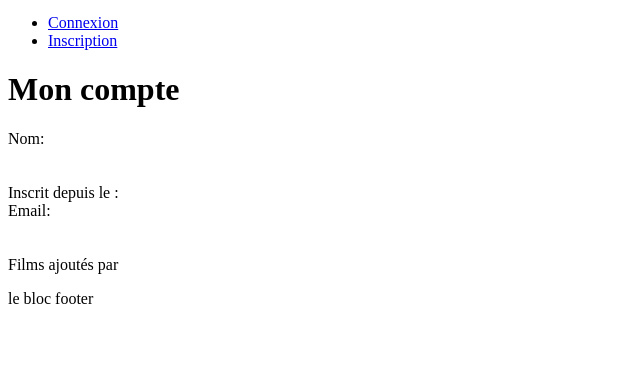
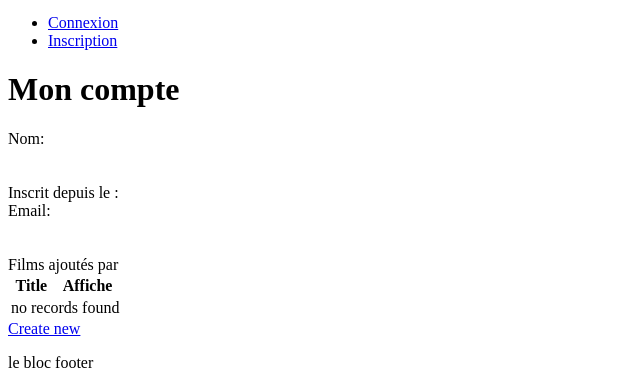
Before and after one commit to YannGendreau/Francecam, a Symfony app: template templates/user/index.html.twig in a window 1280 px wide. Shown: the part 1059-1447 px from the top of the page, without its empty margins (0-640 px from the left). Before the commit the page ends 1363 px from the top, so only its background shows below. Run offline with Twig, Linux system fonts and the light colour scheme; the template is opened without the code that fills it, so the values that code supplies are empty; some libraries are stand-ins or nearby versions.

Commit message:
MODIF PROFILE PAGE, ADMIN FILM, FILM ENTITY Liste des films par utilisateur, UPDATED AT

```diff
--- a/templates/user/index.html.twig
+++ b/templates/user/index.html.twig
@@ -20,10 +20,38 @@
 		<div>{{app.user.email}}</div><br>
 		<div>Films ajoutés par
 			{{app.user.name}}</div>
-		<div>
-			{% for film in app.user.film|length %}
-				{{film.title}}
-			{% endfor %}
-		</div>
+
+
+		<table class="table">
+			<thead>
+				<tr>
+
+					<th>Title</th>
+					<th>Affiche</th>
+				</tr>
+			</thead>
+			<tbody>
+				{% for film in app.user.film %}
+					<tr>
+
+						<td>{{ film.title }}</td>
+						<td><img src="{{ film.posterFile }}" alt=""></td>
+
+
+						<td>
+							<a href="{{ path('film_show', {'slug': film.slug}) }}">show</a>
+							<a href="{{ path('film_edit', {'slug': film.slug}) }}">edit</a>
+							{{ include('film/_delete_form.html.twig') }}
+						</td>
+					</tr>
+				{% else %}
+					<tr>
+						<td colspan="7">no records found</td>
+					</tr>
+				{% endfor %}
+			</tbody>
+		</table>
+
+		<a href="{{ path('film_new') }}">Create new</a>
 	</div>
 {% endblock %}
```
Also changed, not shown: src/Controller/Admin/FilmCrudController.php (+2 -18 lines), src/Entity/Film.php (+9 -4 lines).
